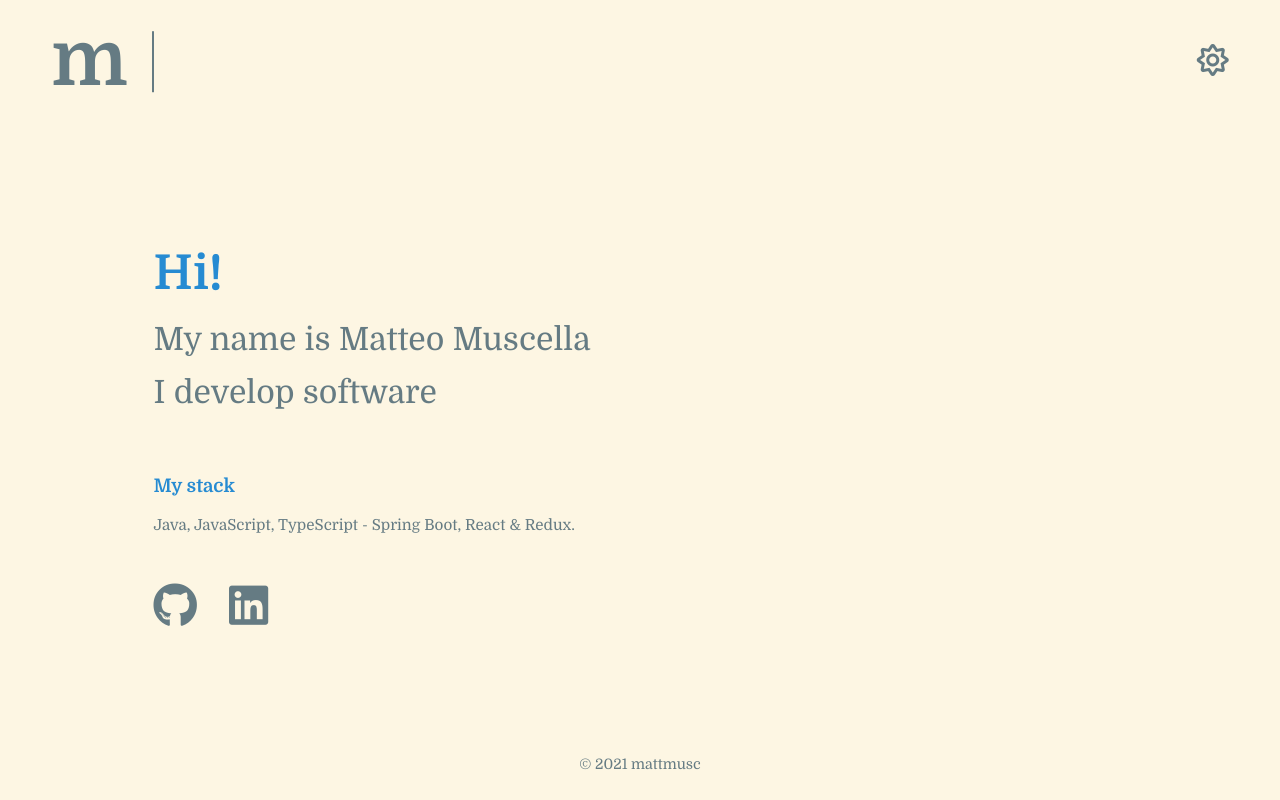
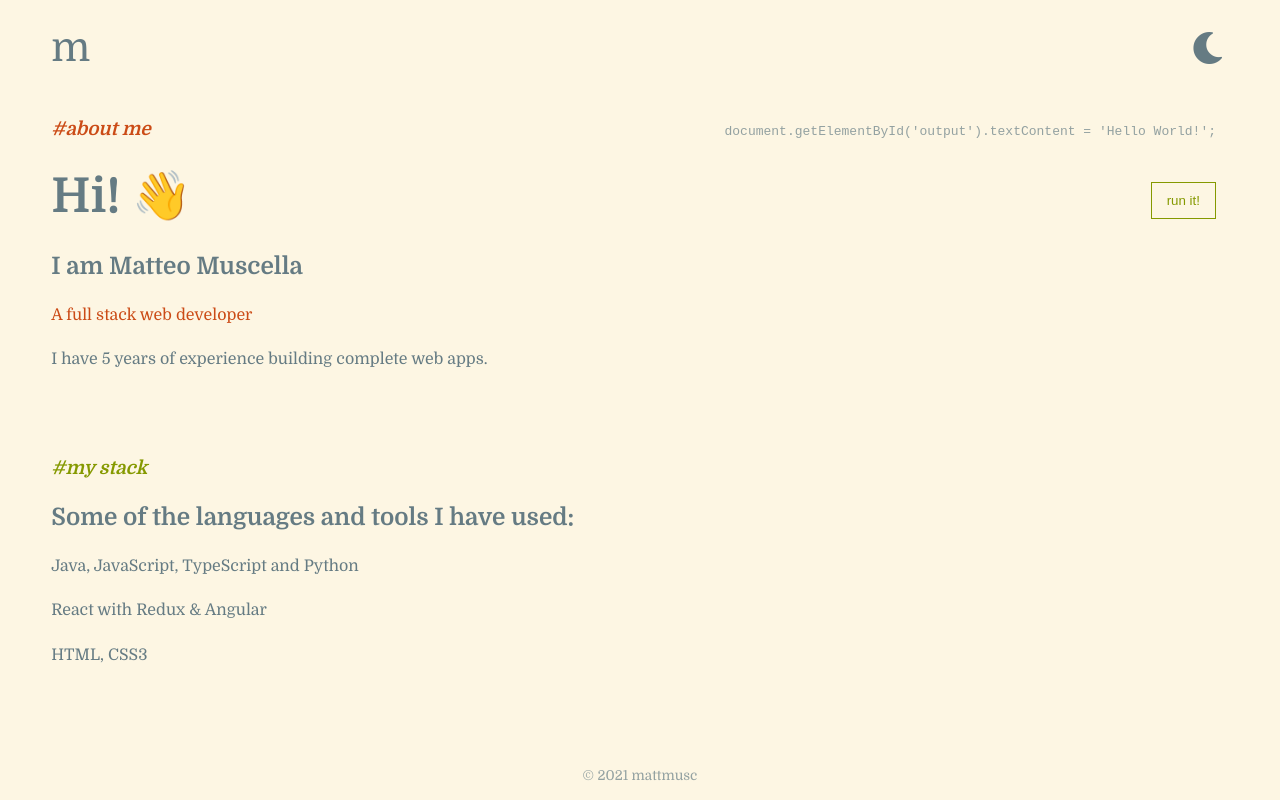
Before and after one commit to mattmusc/personal-website, a Gatsby site: page / in a window 1280 px wide. Built offline with nearby package versions, Linux system fonts and the light colour scheme; Gatsby itself is replaced by a stand-in of ours.

Commit message:
Adds a code playground to try some js code.

```diff
--- a/src/pages/data.js
+++ /dev/null
@@ -1,10 +0,0 @@
-export const links = [
-  {
-    icon: 'github',
-    link: 'https://www.github.com/mattmusc',
-  },
-  {
-    icon: 'linkedin',
-    link: 'https://www.linkedin.com/in/matteomuscella/?locale=en_US',
-  }
-];
--- a/src/pages/index.js
+++ b/src/pages/index.js
@@ -1,103 +1,177 @@
 import '@fortawesome/fontawesome-free/css/all.min.css';
 import * as React from 'react';
 import {Helmet} from 'react-helmet';
-import {ThemeProvider} from 'styled-components';
+import styled, {ThemeProvider} from 'styled-components';
 import 'typeface-domine';
 
 import {useLocalStorage} from '../hooks/useLocalStorage';
-import {
-  themes,
-  Footer,
-  Header,
-  Hello,
-  Logo,
-  Main,
-  MainWrapper,
-  P,
-  SocialLink,
-  SocialLinkItem,
-  SocialLinkItemContainer,
-  SocialLinks,
-  StackTitle,
-  TechStack,
-  ToggleDark,
-  ToggleLight,
-  TogglesContainer,
-  Wrapper,
-} from '../styles/index';
+import themes from '../styles/index/styles';
 
 import './main.css';
-import {links} from './data';
+
+const size = {
+  mobileS: '320px',
+};
+
+const device = {
+  mobileS: `(max-width: ${size.mobileS})`,
+}
+
+const Nav = styled.nav`
+  padding: 2vh 4vw;
+  height: min(8vh, 15vh);
+  width: 92%;
+  display: flex;
+  align-items: center;
+  justify-content: space-between;
+
+  @media ${device.mobileS} {
+    height: 8vh;
+  }
+`;
+
+const Logo = styled.div`
+  font-size: 2.5rem;
+  color: ${props => props.theme.grey};
+`;
+
+const Main = styled.main`
+  height: 81vh;
+  overflow: scroll;
+  padding: 0 4vw;
+
+  @media ${device.mobileS} {
+    height: 74vh;
+  }
+`;
+
+const Footer = styled.footer`
+  height: 2vh;
+  padding: 3vh 4vw 2vh;
+  display: flex;
+  justify-content: center;
+  color: ${props => props.theme.lightGrey};
+  font-size: 0.85rem;
+`;
+
+const RunButton = styled.button`
+  background-color: ${props => props.theme.bg};
+  border: 1px solid ${props => props.theme.green};
+  color: ${props => props.theme.green};
+  transition: all .3s;
+
+  &:hover {
+    background-color: ${props => props.theme.green};
+    border-color: ${props => props.theme.green};
+    color: ${props => props.theme.bg};
+    cursor: pointer;
+  }
+`;
+
+const ThemeToggle = ({theme, setTheme}) => (
+  <span
+    style={{
+      color: `${themes[theme].grey}`,
+      marginRight: '5px',
+      cursor: 'pointer',
+    }}
+    role="button"
+    tabIndex="0"
+    onClick={() => setTheme(theme === 'light' ? 'dark' : 'light')}
+    onKeyUp={() => setTheme(theme === 'light' ? 'dark' : 'light')}
+  >
+    <i className={`fas fa-2x fa-${theme === 'light' ? 'moon' : 'sun'}`}/>
+  </span>
+);
 
 const IndexPage = () => {
   // persist the theme on local storage with an hook
   const [theme, setTheme] = useLocalStorage('mattmusc:theme', 'light');
 
+  const ys = (new Date().getFullYear()) - 2016;
+
+  const runExample = () => {
+    document.getElementById('output').textContent = 'Hello World!';
+  };
+
+  React.useEffect(() => {
+    function handleResize() {
+      if (window.innerWidth < 768) {
+        document.getElementById('output').textContent = '';
+      }
+    }
+
+    window.addEventListener('resize', handleResize);
+
+    return () => {
+      document.removeEventListener('resize', handleResize);
+    };
+  }, []);
+
   return (
     <ThemeProvider theme={themes[theme]}>
-      <Wrapper>
+      <Helmet htmlAttributes={{lang: 'en'}}>
+        <title>~matteo muscella~</title>
+        <style type="text/css">{`
+          body {
+            background-color: ${themes[theme].bg};
+          }
+        `}</style>
+      </Helmet>
 
-        <Helmet>
-          <title>~ matteo muscella ~</title>
-        </Helmet>
+      <Nav>
+        <Logo>m</Logo>
 
-        <Header>
-          <Logo>
-            <h1>m</h1>
-            <div/>
-          </Logo>
-          <TogglesContainer>
-            <ToggleLight
-              className="far fa-sun"
-              isActive={theme === 'light'}
-              onClick={() => setTheme('dark')}
-            />
-            <ToggleDark
-              className="fas fa-moon"
-              isActive={theme === 'dark'}
-              onClick={() => setTheme('light')}
-            />
-          </TogglesContainer>
-        </Header>
+        <div>
+          <ThemeToggle theme={theme} setTheme={setTheme}/>
+        </div>
+      </Nav>
 
-        <Main>
+      <Main>
 
-          <MainWrapper>
+        <section>
+          <h3 style={{color: `${themes[theme].orange}`, fontStyle: 'italic'}}>#about me</h3>
+          <h1 style={{color: `${themes[theme].grey}`, fontSize: '3rem'}}>Hi! 👋</h1>
+          <h1 style={{color: `${themes[theme].grey}`}}>I am Matteo Muscella</h1>
+          <p style={{color: `${themes[theme].orange}`}}>A full stack web developer</p>
+          <p style={{color: `${themes[theme].grey}`}}>I have {ys} years of experience building complete
+            web apps.</p>
+        </section>
 
-            <Hello>Hi!</Hello>
-            <P>My name is Matteo Muscella</P>
-            <P>I develop software</P>
+        <section style={{marginTop: '10vh'}}>
+          <h3 style={{color: `${themes[theme].green}`, fontStyle: 'italic'}}>#my stack</h3>
+          <h2 style={{color: `${themes[theme].grey}`}}>Some of the languages and tools I have used:</h2>
+          <p style={{color: `${themes[theme].grey}`}}>Java, JavaScript, TypeScript and Python</p>
+          <p style={{color: `${themes[theme].grey}`}}>React with Redux & Angular</p>
+          <p style={{color: `${themes[theme].grey}`}}>HTML, CSS3</p>
+        </section>
 
-            <StackTitle>
-              My stack
-            </StackTitle>
-            <TechStack>
-              Java, JavaScript, TypeScript - Spring Boot, React & Redux.
-            </TechStack>
+        <div className="animation-loading" style={{color: `${themes[theme].lightGrey}`}}>
+          ...loading
+        </div>
 
-            <SocialLinks>
-              {
-                links.map(({icon, link}) => (
-                  <SocialLinkItemContainer key={icon}>
-                    <SocialLink href={link}>
-                      <SocialLinkItem
-                        className={`fab fa-${icon}`}
-                      />
-                    </SocialLink>
-                  </SocialLinkItemContainer>
-                ))
-              }
-            </SocialLinks>
+        <aside className="code-playground" style={{color: `${themes[theme].lightGrey}`}}>
+          <pre>
+            <code>{`
+              document.getElementById('output').textContent = 'Hello World!';
+            `}
+            </code>
+          </pre>
 
-          </MainWrapper>
+          <div style={{textAlign: 'right'}}>
+            <RunButton role="button" onKeyUp={runExample} onClick={runExample}>
+              Run it!
+            </RunButton>
 
-        </Main>
+            <div id="output" style={{color: `${themes[theme].lightGrey}`}}/>
+          </div>
+        </aside>
 
-        <Footer>
-          &copy; {new Date().getFullYear()} mattmusc
-        </Footer>
+      </Main>
 
-      </Wrapper>
+      <Footer>
+        &copy; {new Date().getFullYear()} mattmusc
+      </Footer>
     </ThemeProvider>
   )
 }
--- a/src/pages/main.css
+++ b/src/pages/main.css
@@ -1,4 +1,88 @@
 body {
     margin: 0;
     padding: 0;
+    font-family: 'Domine', sans-serif;
+    height: 100vh;
+    transition: all .3s;
 }
+
+#___gatsby {
+    height: 100%;
+}
+
+#gatsby-focus-wrapper {
+    height: 100%;
+}
+
+h1, h2, h3, h4, p {
+    line-height: 1.8rem;
+}
+
+.animation-loading {
+    opacity: 0;
+    position: fixed;
+    top: 20vh;
+    right: 8vh;
+
+    animation-duration: 2s;
+    animation-name: pulse;
+    animation-iteration-count: 2;
+}
+
+@keyframes pulse {
+    from {
+        opacity: 1%;
+    }
+
+    50% {
+        opacity: 55%;
+    }
+
+    to {
+        opacity: 1%;
+    }
+}
+
+aside.code-playground {
+    visibility: hidden;
+    opacity: 0;
+    position: fixed;
+    top: 12vh;
+    right: 8vh;
+    height: 25vh;
+
+    animation: appear .3s ease-in;
+    animation-delay: 4s;
+    animation-iteration-count: 1;
+    animation-fill-mode: forwards;
+}
+
+aside.code-playground button {
+    margin-top: 15px;
+    padding: 10px 15px;
+    text-transform: lowercase;
+}
+
+aside.code-playground #output {
+    margin-top: 30px;
+}
+
+@keyframes appear {
+    from {
+        visibility: visible;
+        opacity: 0;
+    }
+    to {
+        visibility: visible;
+        opacity: 100%;
+    }
+}
+
+@media screen and (max-width: 768px) {
+    .animation-loading {
+        display: none;
+    }
+    aside.code-playground {
+        display: none;
+    }
+}
--- a/src/styles/index/index.js
+++ /dev/null
@@ -1,161 +0,0 @@
-import styled from 'styled-components';
-
-export const themes = {
-  bn: {
-    bg: '#fff',
-    text: '#000',
-    accent: '#4f4f4f',
-    link: '#000',
-  },
-  dark: {
-    bg: '#002b36',
-    text: '#839496',
-    accent: '#268bd2',
-    link: '#93a1a1',
-  },
-  light: {
-    bg: '#fdf6e3',
-    text: '#657b83',
-    accent: '#268bd2',
-    link: '#93a1a1',
-  },
-};
-
-export const Wrapper = styled.div`
-  font-family: Domine, "Helvetica Neue", sans-serif;
-  display: flex;
-  flex-direction: column;
-  justify-content: space-between;
-
-  height: 100vh;
-
-  background-color: ${props => props.theme.bg};
-  color: ${props => props.theme.text};
-
-  // animate the change of colors, just to have a smoother change
-  transition: all .3s;
-`;
-
-export const Header = styled.header`
-  padding: 2vh 4vw;
-  display: flex;
-
-  justify-content: space-between;
-`;
-
-export const Logo = styled.div`
-  display: flex;
-  justify-content: space-between;
-  width: 8vw;
-  min-width: 60px;
-
-  & > h1 {
-    margin: 0;
-    font-size: max(3rem, 6vw);
-  }
-
-  & > div {
-    border-left: 2px solid ${props => props.theme.text};
-    height: 70%;
-    transform: translateY(25%);
-  }
-`;
-
-export const Footer = styled.div`
-  text-align: center;
-  font-size: .9rem;
-  width: 100%;
-  margin-bottom: 3.5vh;
-`;
-
-export const Main = styled.main`
-  padding: 0 4vw;
-
-  display: flex;
-  flex-direction: column;
-
-  margin: 3vh 0;
-`;
-
-export const MainWrapper = styled.div`
-  display: flex;
-  flex-direction: column;
-
-  // from 2nd child onwards
-  p:nth-child(n + 2) {
-    margin-top: 0;
-  }
-
-  padding: 0 6vw 0 8vw;
-`;
-
-export const Hello = styled.h1`
-  font-size: 3rem;
-  margin-top: 0;
-  margin-bottom: 1.5vh;
-  color: ${props => props.theme.accent};
-`;
-
-export const P = styled.h1`
-  font-size: 2rem;
-  font-weight: 400;
-  margin: 1vh 0;
-`;
-
-export const StackTitle = styled.h3`
-  margin-top: 7vh;
-  color: ${props => props.theme.accent};
-  font-weight: bold;
-`;
-
-export const TechStack = styled.p`
-  line-height: 1.5;
-  font-size: .95rem;
-`;
-
-export const SocialLinks = styled.div`
-  display: flex;
-  margin-top: 4vh;
-`;
-
-export const SocialLinkItemContainer = styled.div`
-  &:not(:first-child) {
-    margin-left: 2em;
-  }
-
-  transition: .3s;
-
-  &:hover, &:hover > a {
-    transform: scale(1.4, 1.4);
-  }
-`;
-
-export const SocialLink = styled.a`
-  color: ${props => props.theme.text};
-`;
-
-export const SocialLinkItem = styled.i`
-  font-size: 2.8em;
-`;
-
-export const TogglesContainer = styled.div`
-  display: flex;
-  align-items: center;
-`;
-
-export const Toggle = styled.i`
-  cursor: pointer;
-  font-size: 2em;
-  display: ${props => props.isActive ? 'block' : 'none'}
-`;
-
-export const ToggleLight = styled(Toggle)`
-  //transition: .3s;
-  //transform: rotate(0deg);
-  //
-  //&:hover {
-  //  transform: rotate(45deg);
-  //}
-`
-
-export const ToggleDark = styled(Toggle)``;
--- /dev/null
+++ b/src/styles/index/styles.js
@@ -0,0 +1,32 @@
+const themes = {
+  bn: {
+    bg: '#fff',
+    text: '#000',
+    accent: '#4f4f4f',
+    link: '#000',
+  },
+  dark: {
+    bg: '#002b36',
+    grey: '#839496',
+    lightGrey: '#93a1a1',
+    blue: '#268bd2',
+    orange: '#cb4b16',
+    red: '#dc322f',
+    magenta: '#d33682',
+    cyan: '#2aa198',
+    green: '#859900',
+  },
+  light: {
+    bg: '#fdf6e3',
+    grey: '#657b83',
+    lightGrey: '#93a1a1',
+    blue: '#268bd2',
+    red: '#dc322f',
+    orange: '#cb4b16',
+    magenta: '#d33682',
+    cyan: '#2aa198',
+    green: '#859900',
+  },
+};
+
+export default themes;
```
Also changed, not shown: src/pages/404.js (+17 -16 lines).
